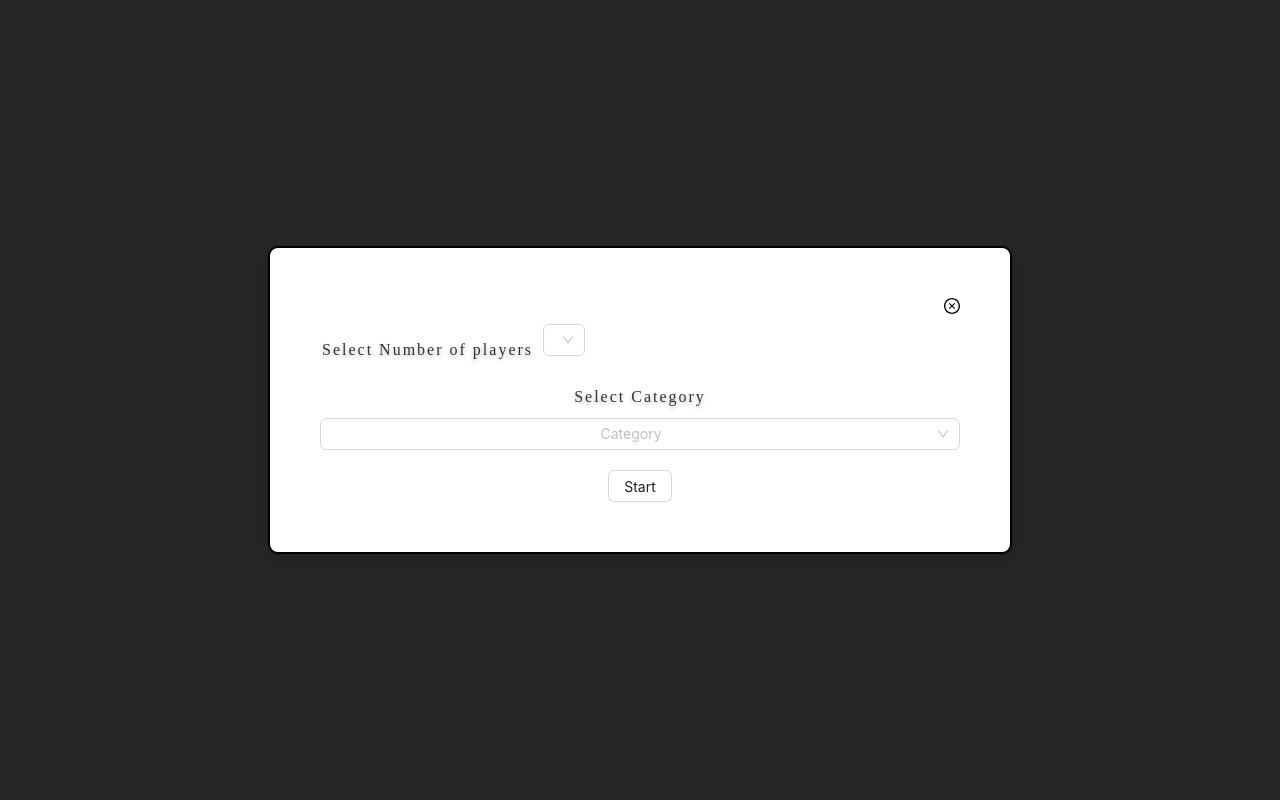
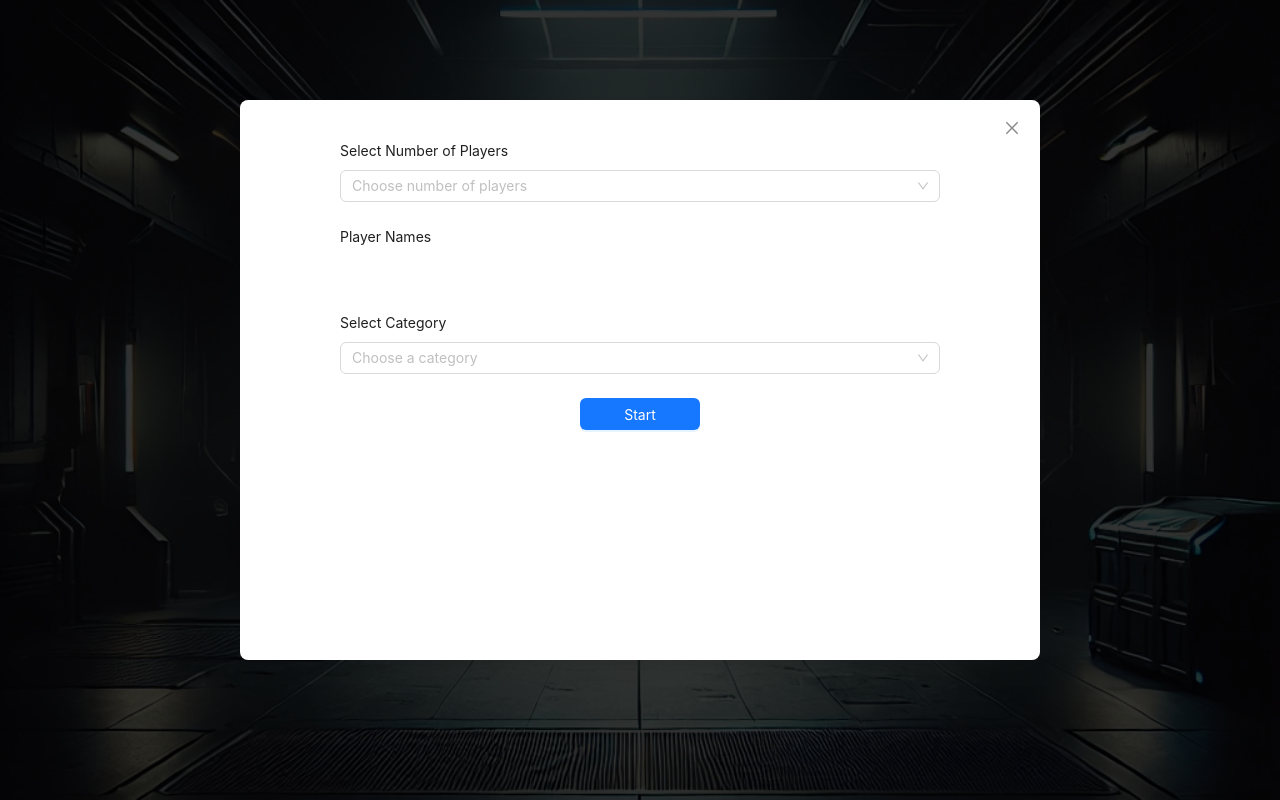
Before and after one commit to alen-johnson/g1-ui, a React (Create React App) app: page /gamemode in a window 1280 px wide. Both pictures are taken after a click on the element "Single System Mode". Built offline with nearby package versions, Linux system fonts and the light colour scheme; the HTML template or start-up script is replaced by a standard one.

Commit message:
updated start modal

```diff
--- a/src/components/startModal/StartModal.js
+++ b/src/components/startModal/StartModal.js
@@ -1,17 +1,17 @@
 import { useNavigate } from "react-router-dom";
 import "./StartModal.css";
 import React, { useState } from "react";
-import { Button, Input, Select, Space, Spin } from "antd";
+import { Button, Input, Select, Space, Spin, Form } from "antd";
 import { CloseCircleOutlined, SyncOutlined } from "@ant-design/icons";
 
-const StartModal = ({ isOpen, closeModal }) => {
+const StartModal = () => {
   const navigate = useNavigate();
   const [loading, setLoading] = useState(false);
   const [numberInput, setNumberInput] = useState(0);
   const [playerNames, setPlayerNames] = useState([]);
   const [category, setCategory] = useState("All");
 
-  const handleplay = () => {
+  const handlePlay = () => {
     setLoading(true);
     setTimeout(() => {
       navigate("/gamerun", {
@@ -21,7 +21,6 @@ const StartModal = ({ isOpen, closeModal }) => {
           category: category,
         },
       }); // passing no. of players to gameRun
-      closeModal();
     }, 2000);
   };
 
@@ -56,64 +55,62 @@ const StartModal = ({ isOpen, closeModal }) => {
   ];
 
   return (
-    <div>
-      {isOpen && (
-        <div className="modal-overlay">
-          <div className="modal" onClick={(e) => e.stopPropagation()}>
-            <div className="modal-close_btn">
-              <CloseCircleOutlined onClick={closeModal} />
-            </div>
-            <Space>
-              <p>Select Number of players</p>
+    <div style={{ padding: "20px", maxWidth: "600px", margin: "0 auto" }}>
+      <Form layout="vertical">
+        <Form.Item label="Select Number of Players">
           <Select
             allowClear
+            placeholder="Choose number of players"
+            onChange={handleNumberChange}
             style={{ width: "100%" }}
-                onChange={handleNumberChange}
           >
-                <Select.Option value="4">4</Select.Option>
-                <Select.Option value="5">5</Select.Option>
-                <Select.Option value="6">6</Select.Option>
+            {[4, 5, 6].map((num) => (
+              <Select.Option key={num} value={num}>
+                {num}
+              </Select.Option>
+            ))}
           </Select>
-            </Space>
+        </Form.Item>
 
-            <div>
+        <Form.Item label="Player Names">
+          <Space direction="vertical" style={{ width: "100%" }}>
             {Array.from({ length: numberInput }, (_, index) => (
-                <div key={index} style={{ marginBottom: "10px" }}>
               <Input
+                key={index}
                 allowClear
                 placeholder={`Player ${index + 1} Name`}
                 value={playerNames[index]}
                 onChange={(event) => handlePlayerNameChange(index, event)}
               />
-                </div>
             ))}
-            </div>
-            {/* <Space> */}
-            <p>Select Category</p>
+          </Space>
+        </Form.Item>
+
+        <Form.Item label="Select Category">
           <Select
-              // mode="multiple"
-              // maxTagCount={5}
             allowClear
-              placeholder="Category"
+            placeholder="Choose a category"
+            onChange={handleCategoryChange}
             style={{ width: "100%" }}
-              onChange={(value) => handleCategoryChange(value)}
-              // disabled
           >
-              {categories.map((category, key) => {
-                return (
-                  <Select.Option key={key} value={category}>
+            {categories.map((category, index) => (
+              <Select.Option key={index} value={category}>
                 {category}
               </Select.Option>
-                );
-              })}
+            ))}
           </Select>
-            {/* </Space> */}
+        </Form.Item>
+
+        <Form.Item>
+          <div style={{ display: "flex", justifyContent: "center" }}>
             <Spin spinning={loading}>
-              <Button onClick={handleplay}>Start</Button>
+              <Button type="primary" onClick={handlePlay} style={{ width: "120px" }}>
+                Start
+              </Button>
             </Spin>
           </div>
-        </div>
-      )}
+        </Form.Item>
+      </Form>
     </div>
   );
 };
--- a/src/pages/gameMode/GameMode.js
+++ b/src/pages/gameMode/GameMode.js
@@ -1,32 +1,46 @@
-import { useNavigate } from "react-router-dom"
-import { StartModal } from "../../components/componentsIndex"
-import "./GameMode.css"
+import { useNavigate } from "react-router-dom";
+import { StartModal } from "../../components/componentsIndex";
+import "./GameMode.css";
 
-import React, { useState } from 'react'
+import React, { useState } from "react";
+import { Modal } from "antd";
 
 function GameMode() {
+  const navigate = useNavigate();
+  const [isOpen, setIsOpen] = useState(false);
 
-    const navigate = useNavigate()
-    const [isOpen, setIsOpen] = useState(false)
+  const openModal = () => {
+    setIsOpen(!isOpen);
+  };
 
-    const openModal = () => {
-        setIsOpen(true);
-    }
-    const closeModal = () => {
-        setIsOpen(false)
-    }
-    const handleMutliClick = () => {
-        navigate("/creategame")
-    }
+  const handleMutliClick = () => {
+    navigate("/creategame");
+  };
   return (
     <div className="game-mode">
-        <div className="game-mode__display-area">
-            <p onClick={openModal}>Single System Mode</p>
-            {isOpen && <StartModal isOpen={isOpen} closeModal={closeModal}/>}
-            <p onClick={handleMutliClick}>Multi System Mode</p>
-        </div>
+      <div className="game-mode__display-area">
+        <p onClick={openModal}>Single System Mode</p>
+        <Modal
+          open={isOpen}
+          onCancel={openModal}
+          mask={true} // Enables the mask background
+          maskClosable={false} // Prevents closing modal on mask click
+          maskStyle={{ backgroundColor: "rgba(0, 0, 0, .8)" }}
+          width={800}
+          bodyStyle={{ height: 520, overflowY: "auto" }}
+          footer= {null}
+        >
+          <StartModal />
+        </Modal>
+
+        <p
+        // onClick={handleMutliClick}
+        >
+          Multi System Mode
+        </p>
+      </div>
     </div>
-  )
+  );
 }
 
-export default GameMode
+export default GameMode;
```
Lines whose indentation alone changed are shown as unchanged.
